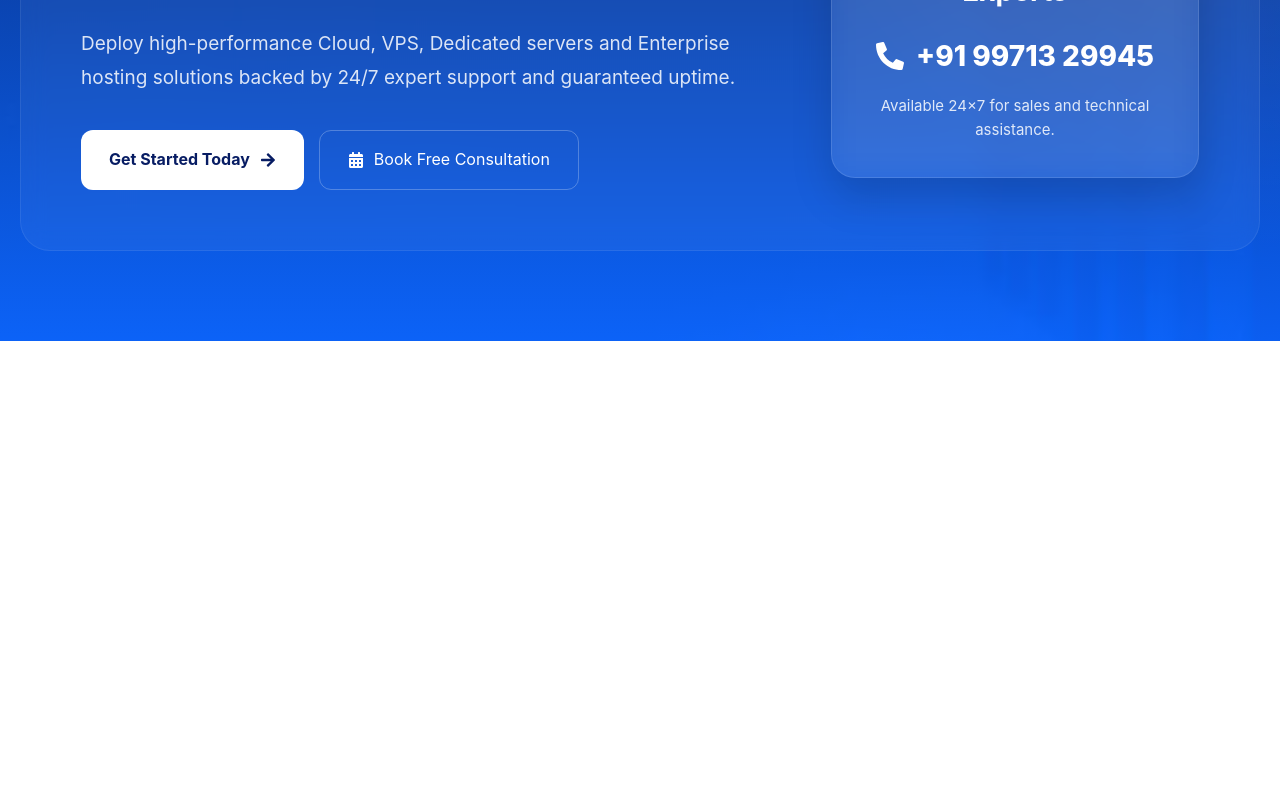
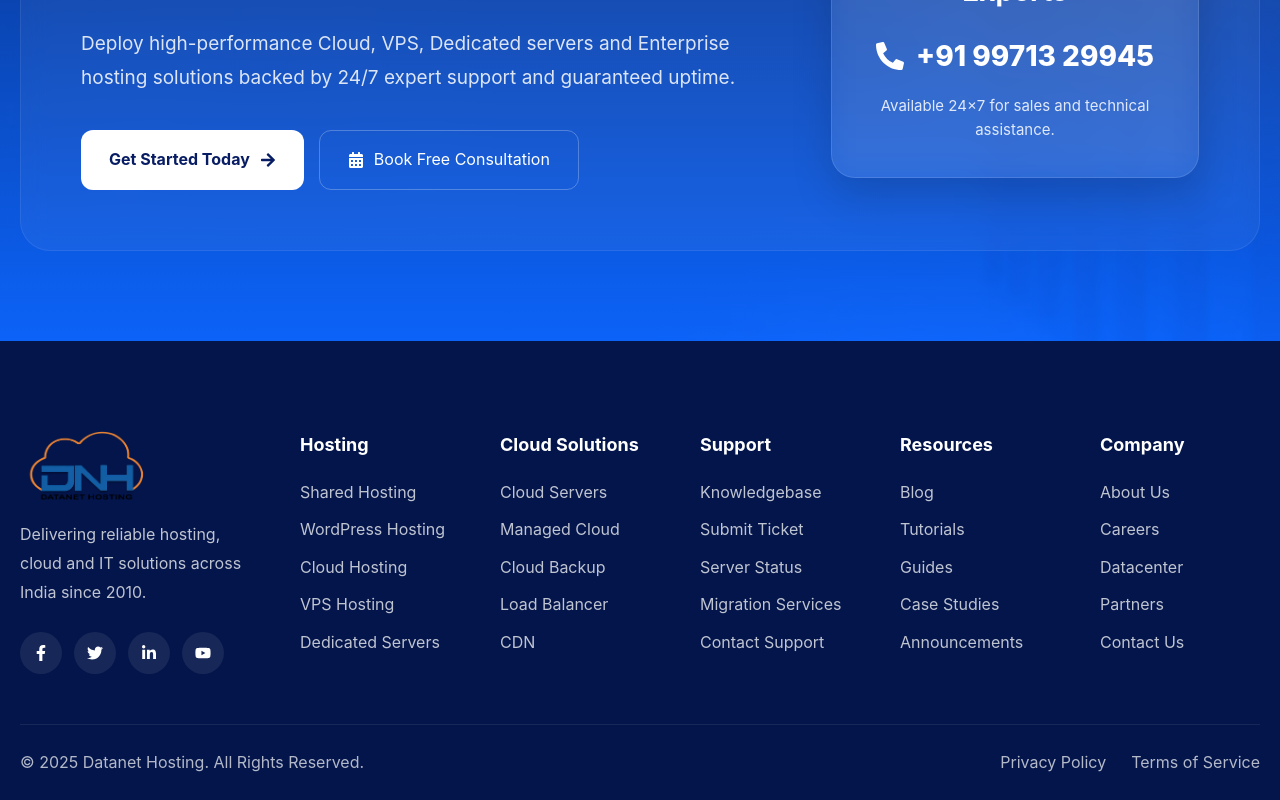
Before and after one commit to Rishabh11121999/website, a React (Vite) app: page / in a window 1280 px wide. Shown: the part 6872-7672 px from the top of the page. Before the commit the page ends 7213 px from the top, so only its background shows below. Built offline with nearby package versions, Linux system fonts and the light colour scheme.

Commit message:
complete homepage

```diff
--- a/src/App.jsx
+++ b/src/App.jsx
@@ -6,6 +6,7 @@
 import BlogSection from "./components/BlogSection/BlogSection";
 import Testimonials from "./components/Testimonials/Testimonials";
 import CTABanner from "./components/CTASection/CTABanner";
+import Footer from "./components/Footer/Footer";
 
 function App() {
   return (
@@ -18,6 +19,7 @@
       <BlogSection />
       <Testimonials />
       <CTABanner />
+      <Footer />
     </>
   );
 }
--- /dev/null
+++ b/src/components/Footer/Footer.css
@@ -0,0 +1,206 @@
+/* ==================================
+   FOOTER
+================================== */
+
+.footer{
+    background:#03154a;
+    color:#fff;
+    padding-top:90px;
+}
+
+/* ==================================
+   TOP
+================================== */
+
+.footer-top{
+    display:grid;
+    grid-template-columns:
+    1.5fr
+    repeat(5,1fr);
+
+    gap:40px;
+
+    padding-bottom:50px;
+
+    border-bottom:
+    1px solid rgba(255,255,255,.08);
+}
+
+/* ==================================
+   COMPANY
+================================== */
+
+.footer-logo{
+    width:140px;
+    margin-bottom:20px;
+}
+
+.footer-company p{
+    color:
+    rgba(255,255,255,.75);
+
+    line-height:1.8;
+
+    margin-bottom:25px;
+}
+
+.footer-social{
+    display:flex;
+    gap:12px;
+}
+
+.footer-social a{
+    width:42px;
+    height:42px;
+
+    display:flex;
+    align-items:center;
+    justify-content:center;
+
+    border-radius:50%;
+
+    background:
+    rgba(255,255,255,.08);
+
+    color:#fff;
+
+    transition:.3s;
+}
+
+.footer-social a:hover{
+    background:#0B5FFF;
+    transform:translateY(-3px);
+}
+
+/* ==================================
+   COLUMN
+================================== */
+
+.footer-column h4{
+    font-size:18px;
+    margin-bottom:20px;
+    color:#fff;
+}
+
+.footer-column ul{
+    display:flex;
+    flex-direction:column;
+    gap:12px;
+}
+
+.footer-column a{
+    color:
+    rgba(255,255,255,.75);
+
+    transition:.3s;
+}
+
+.footer-column a:hover{
+    color:#4DA3FF;
+}
+
+/* ==================================
+   BOTTOM
+================================== */
+
+.footer-bottom{
+    display:flex;
+    justify-content:space-between;
+    align-items:center;
+
+    padding:25px 0;
+}
+
+.footer-bottom p{
+    color:
+    rgba(255,255,255,.7);
+}
+
+.footer-bottom-links{
+    display:flex;
+    gap:25px;
+}
+
+.footer-bottom-links a{
+    color:
+    rgba(255,255,255,.7);
+}
+
+.footer-bottom-links a:hover{
+    color:#4DA3FF;
+}
+
+/* ==================================
+   TABLET
+================================== */
+
+@media(max-width:1200px){
+
+    .footer-top{
+        grid-template-columns:
+        repeat(3,1fr);
+    }
+
+    .footer-company{
+        grid-column:span 3;
+    }
+}
+
+/* ==================================
+   MOBILE
+================================== */
+
+@media(max-width:768px){
+
+    .footer{
+        padding-top:60px;
+    }
+
+    .footer-top{
+        grid-template-columns:
+        repeat(2,1fr);
+
+        gap:30px;
+    }
+
+    .footer-company{
+        grid-column:span 2;
+    }
+
+    .footer-bottom{
+        flex-direction:column;
+        gap:15px;
+        text-align:center;
+    }
+}
+
+/* ==================================
+   SMALL MOBILE
+================================== */
+
+@media(max-width:480px){
+
+    .footer-top{
+        grid-template-columns:1fr;
+    }
+
+    .footer-company{
+        grid-column:unset;
+    }
+
+    .footer-column{
+        border-top:
+        1px solid rgba(255,255,255,.08);
+
+        padding-top:20px;
+    }
+
+    .footer-bottom-links{
+        flex-direction:column;
+        gap:10px;
+    }
+
+    .footer-logo{
+        width:120px;
+    }
+}
--- /dev/null
+++ b/src/components/Footer/Footer.jsx
@@ -0,0 +1,197 @@
+import "./Footer.css";
+
+import logo from "../../assets/images/logo.webp";
+
+import {
+  FaFacebookF,
+  FaTwitter,
+  FaLinkedinIn,
+  FaYoutube
+} from "react-icons/fa";
+
+import { footerLinks } from "./footerData";
+
+const Footer = () => {
+  return (
+    <footer className="footer">
+
+      <div className="container">
+
+        <div className="footer-top">
+
+          {/* Column 1 */}
+
+          <div className="footer-company">
+
+            <img
+              src={logo}
+              alt="DNH Logo"
+              className="footer-logo"
+            />
+
+            <p>
+              Delivering reliable hosting, cloud and IT
+              solutions across India since 2010.
+            </p>
+
+            <div className="footer-social">
+
+              <a href="#">
+                <FaFacebookF />
+              </a>
+
+              <a href="#">
+                <FaTwitter />
+              </a>
+
+              <a href="#">
+                <FaLinkedinIn />
+              </a>
+
+              <a href="#">
+                <FaYoutube />
+              </a>
+
+            </div>
+
+          </div>
+
+          {/* Hosting */}
+
+          <div className="footer-column">
+
+            <h4>Hosting</h4>
+
+            <ul>
+
+              {footerLinks.hosting.map((item,index)=>(
+
+                <li key={index}>
+                  <a href="#">
+                    {item}
+                  </a>
+                </li>
+
+              ))}
+
+            </ul>
+
+          </div>
+
+          {/* Cloud */}
+
+          <div className="footer-column">
+
+            <h4>Cloud Solutions</h4>
+
+            <ul>
+
+              {footerLinks.cloud.map((item,index)=>(
+
+                <li key={index}>
+                  <a href="#">
+                    {item}
+                  </a>
+                </li>
+
+              ))}
+
+            </ul>
+
+          </div>
+
+          {/* Support */}
+
+          <div className="footer-column">
+
+            <h4>Support</h4>
+
+            <ul>
+
+              {footerLinks.support.map((item,index)=>(
+
+                <li key={index}>
+                  <a href="#">
+                    {item}
+                  </a>
+                </li>
+
+              ))}
+
+            </ul>
+
+          </div>
+
+          {/* Resources */}
+
+          <div className="footer-column">
+
+            <h4>Resources</h4>
+
+            <ul>
+
+              {footerLinks.resources.map((item,index)=>(
+
+                <li key={index}>
+                  <a href="#">
+                    {item}
+                  </a>
+                </li>
+
+              ))}
+
+            </ul>
+
+          </div>
+
+          {/* Company */}
+
+          <div className="footer-column">
+
+            <h4>Company</h4>
+
+            <ul>
+
+              {footerLinks.company.map((item,index)=>(
+
+                <li key={index}>
+                  <a href="#">
+                    {item}
+                  </a>
+                </li>
+
+              ))}
+
+            </ul>
+
+          </div>
+
+        </div>
+
+        <div className="footer-bottom">
+
+          <p>
+            © 2025 Datanet Hosting. All Rights Reserved.
+          </p>
+
+          <div className="footer-bottom-links">
+
+            <a href="#">
+              Privacy Policy
+            </a>
+
+            <a href="#">
+              Terms of Service
+            </a>
+
+          </div>
+
+        </div>
+
+      </div>
+
+    </footer>
+  );
+};
+
+export default Footer;
--- /dev/null
+++ b/src/components/Footer/footerData.js
@@ -0,0 +1,41 @@
+export const footerLinks = {
+  hosting: [
+    "Shared Hosting",
+    "WordPress Hosting",
+    "Cloud Hosting",
+    "VPS Hosting",
+    "Dedicated Servers"
+  ],
+
+  cloud: [
+    "Cloud Servers",
+    "Managed Cloud",
+    "Cloud Backup",
+    "Load Balancer",
+    "CDN"
+  ],
+
+  support: [
+    "Knowledgebase",
+    "Submit Ticket",
+    "Server Status",
+    "Migration Services",
+    "Contact Support"
+  ],
+
+  resources: [
+    "Blog",
+    "Tutorials",
+    "Guides",
+    "Case Studies",
+    "Announcements"
+  ],
+
+  company: [
+    "About Us",
+    "Careers",
+    "Datacenter",
+    "Partners",
+    "Contact Us"
+  ]
+};
```
